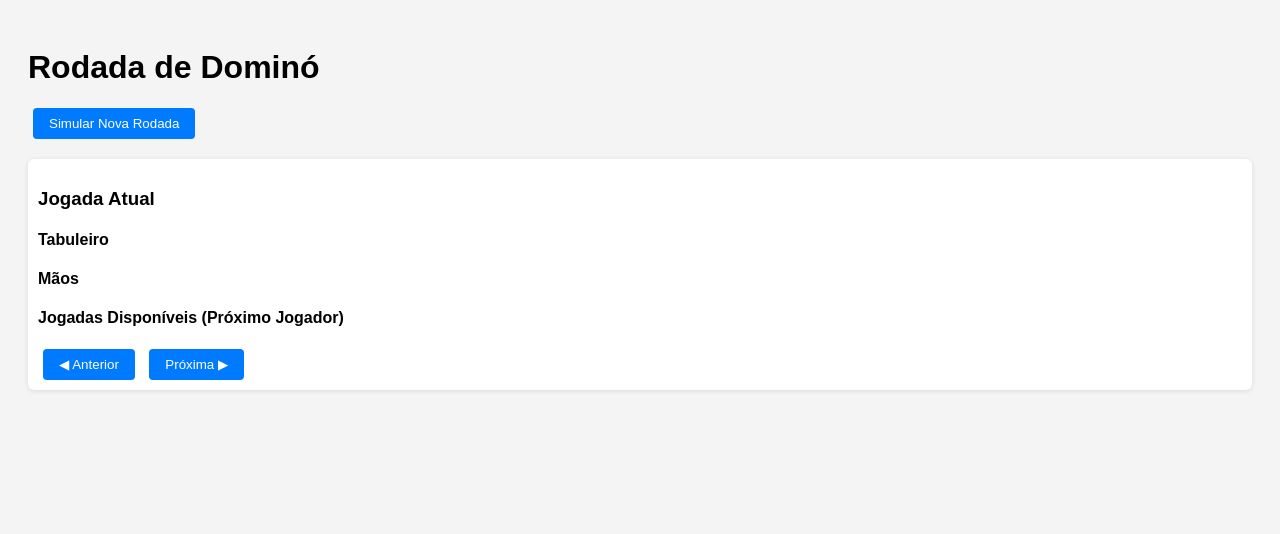
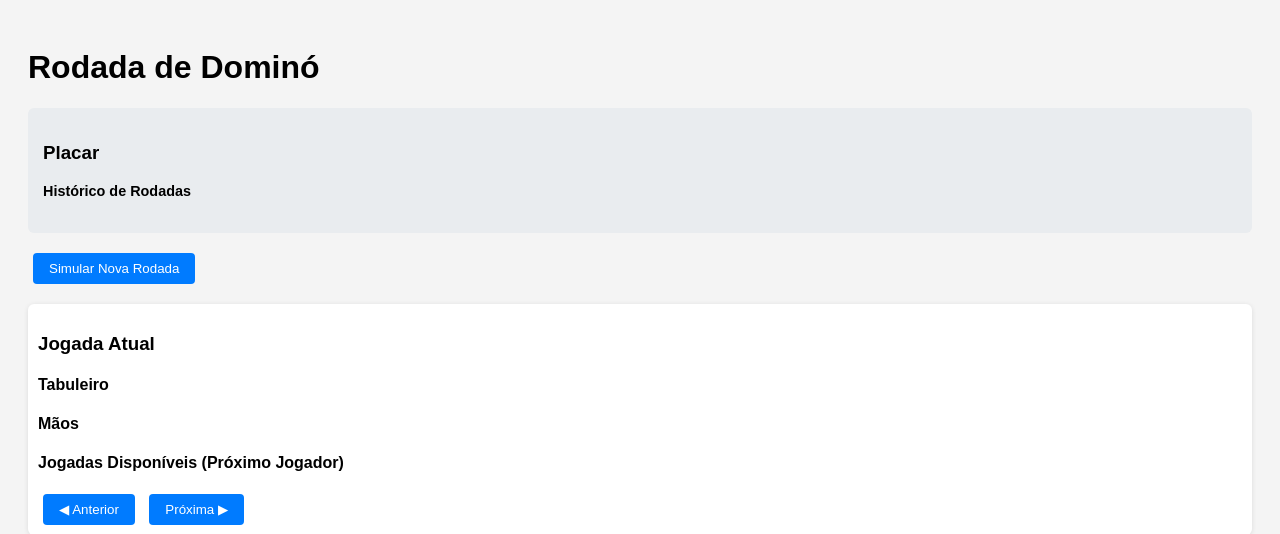
Before and after one commit to arlindolins/Otimizando-Domino, a Flask app: page / in a window 1280 px wide. Shown: the top 534 px of the page. Run offline with Flask 3, Linux system fonts and the light colour scheme; parts of the project's set-up code (start-up, migrations or seed data) failed here and were passed over.

Commit message:
Add scoreboard with points tracking

```diff
--- a/templates/frontend_visualizador.html
+++ b/templates/frontend_visualizador.html
@@ -60,10 +60,34 @@
     button:hover {
       background: #0056b3;
     }
+    .placar {
+      margin: 20px 0;
+      padding: 15px;
+      background: #e9ecef;
+      border-radius: 6px;
+    }
+    .historico-rodadas {
+      margin-top: 10px;
+      font-size: 0.9em;
+    }
+    .historico-item {
+      margin: 5px 0;
+      padding: 5px;
+      background: #f8f9fa;
+      border-radius: 4px;
+    }
   </style>
 </head>
 <body>
   <h1>Rodada de Dominó</h1>
+  <div class="placar">
+    <h3>Placar</h3>
+    <div id="placar-atual"></div>
+    <div class="historico-rodadas">
+      <h4>Histórico de Rodadas</h4>
+      <div id="historico"></div>
+    </div>
+  </div>
   <button onclick="carregarRodada()">Simular Nova Rodada</button>
   <div class="painel">
     <h3>Jogada Atual</h3>
@@ -84,15 +108,40 @@
 <script>
 let dados = [];
 let idx = 0;
+let placarGlobal = { "Dupla_1": 0, "Dupla_2": 0 };
+let historicoRodadas = [];
 
 function carregarRodada() {
   fetch('/simular')
     .then(res => res.json())
     .then(data => {
       dados = data.estados;
+      placarGlobal = data.placar;
+      historicoRodadas = data.historicoRodadas;
       idx = 0;
       mostrar();
+      atualizarPlacar();
     });
+}
+
+function atualizarPlacar() {
+  const placarHtml = `
+    <div>Dupla 1 (J1/J3): ${placarGlobal["Dupla_1"]} pontos</div>
+    <div>Dupla 2 (J2/J4): ${placarGlobal["Dupla_2"]} pontos</div>
+  `;
+  document.getElementById("placar-atual").innerHTML = placarHtml;
+
+  const historicoHtml = historicoRodadas.map((rodada, i) => `
+    <div class="historico-item">
+      Rodada ${i + 1}: ${rodada.dupla} venceu com ${rodada.tipoBatida} (${rodada.pontos} pontos)
+    </div>
+  `).join('');
+  document.getElementById("historico").innerHTML = historicoHtml;
+
+  if (placarGlobal["Dupla_1"] >= 7 || placarGlobal["Dupla_2"] >= 7) {
+    const vencedor = placarGlobal["Dupla_1"] >= 7 ? "Dupla 1" : "Dupla 2";
+    alert(`${vencedor} venceu a partida!`);
+  }
 }
 
 function criarPips(numero) {
@@ -147,12 +196,12 @@ function mostrar() {
 
   let htmlMaos = '';
   for (const j in estado.maos) {
-    htmlMaos += `<div class="mao"><strong>${j}:</strong> ${estado.maos[j].map(p => formata(p, false)).join(' ')}</div>`;
+    htmlMaos += `<div class="mao"><strong>${j}:</strong> ${estado.maos[j].map(p => formata(p)).join(' ')}</div>`;
   }
   document.getElementById("maos").innerHTML = htmlMaos;
 
   document.getElementById("jogadas_disponiveis").innerHTML =
-    `<strong>Próximo jogador (${proximoJogador}):</strong> ${proximasJogadas.map(p => formata(p, false)).join(' ') || '<em>Nenhuma</em>'}`;
+    `<strong>Próximo jogador (${proximoJogador}):</strong> ${proximasJogadas.map(p => formata(p)).join(' ') || '<em>Nenhuma</em>'}`;
 }
 
 function getProximoJogador(jogadorAtual) {
```
Also changed, not shown: motor_de_jogo.js (+23 -2 lines).
